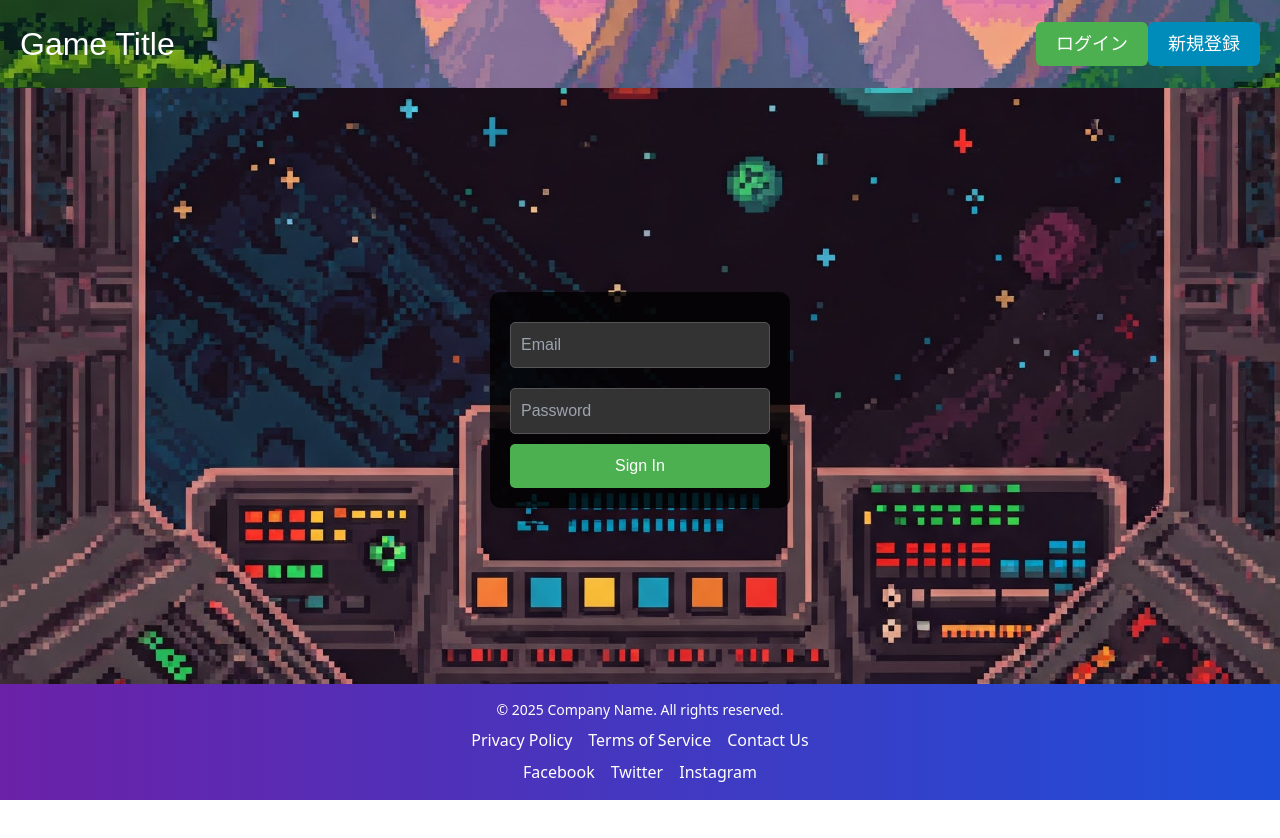
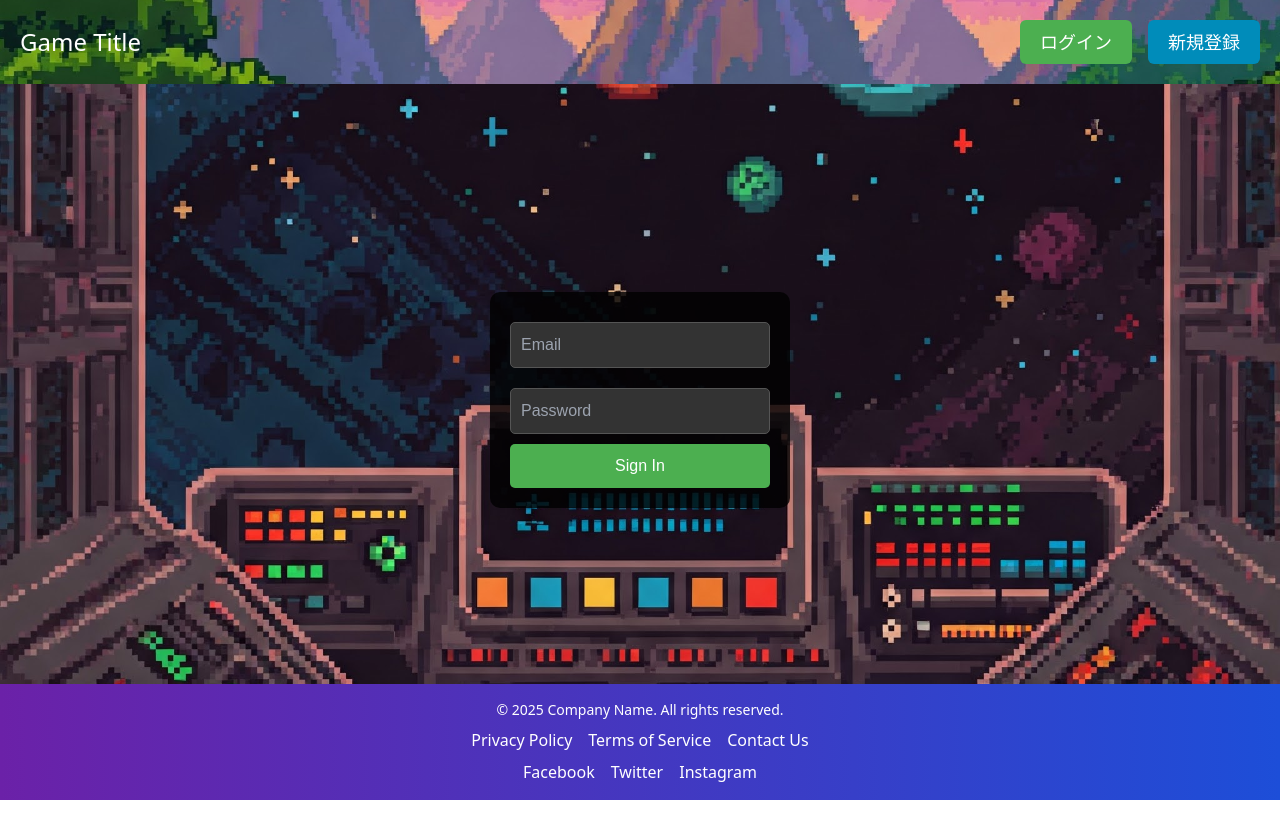
Before and after one commit to tamaco489/firebase_authentication_sample, a Next.js app in the folder front/apps/: page /sign_in in a window 1280 px wide. Shown: the top 838 px of the page. Built offline with nearby package versions, Linux system fonts and the light colour scheme; no server answers.

Commit message:
fix header ui components

```diff
--- a/front/apps/app/components/layout/header/Header.tsx
+++ b/front/apps/app/components/layout/header/Header.tsx
@@ -2,7 +2,7 @@
 
 import { useState, useEffect } from 'react';
 import { useRouter } from 'next/navigation';
-import { getAuth, onAuthStateChanged,  User } from '@firebase/auth';
+import { getAuth, onAuthStateChanged, User } from '@firebase/auth';
 import { initializeApp } from '@firebase/app';
 import { FIREBASE_CONFIG } from '@/constants/auth';
 import useSignOut from '@/features/auth/signout';
@@ -29,34 +29,21 @@ const Header = () => {
     return () => unsubscribe();
   }, []);
 
-  const { handleSignOut } = useSignOut(); // handleSignOut を取得
+  const { handleSignOut } = useSignOut();
 
   return (
-    <header
-      style={{
-        position: 'fixed',
-        top: 0,
-        left: 0,
-        width: '100%',
-        backgroundImage: 'url(/images/header-bg.jpg)',
-        backgroundSize: 'cover',
-        backgroundPosition: 'center',
-        padding: '20px',
-        color: 'white',
-        fontFamily: 'Pixelify Sans, sans-serif',
-        zIndex: 100,
-      }}
-    >
-      <nav style={{ display: 'flex', justifyContent: 'space-between', alignItems: 'center' }}>
-        <h1 style={{margin: 0, fontSize: '2em', cursor: 'pointer'}} onClick={() => router.push('/')}>
+    <header className="fixed top-0 left-0 w-full bg-cover bg-center p-5 text-white font-[Pixelify Sans, sans-serif] z-50"
+            style={{ backgroundImage: 'url(/images/header-bg.jpg)' }}>
+      <nav className="flex justify-between items-center">
+        <h1 className="text-2xl cursor-pointer" onClick={() => router.push('/')}>
           Game Title
         </h1>
-        <div>
+        <div className="flex gap-4">
           {/* 認証されていない場合のみ表示 */}
           {!user && (
             <>
               <SignInButton onClick={() => router.push('/sign_in')} />
-              <SignUpButton onClick={() => router.push('sign_up') } />
+              <SignUpButton onClick={() => router.push('/sign_up')} />
             </>
           )}
 
```
